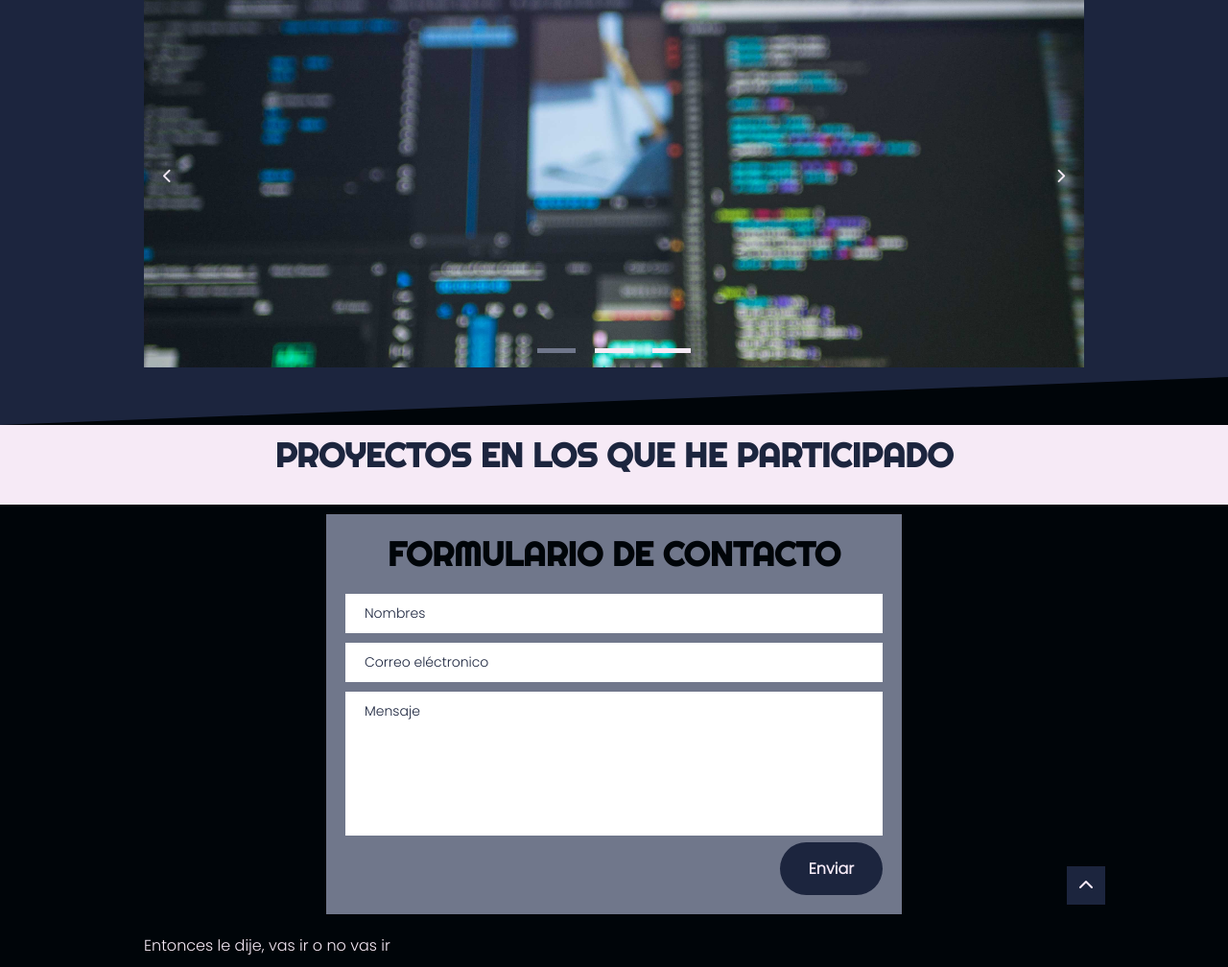
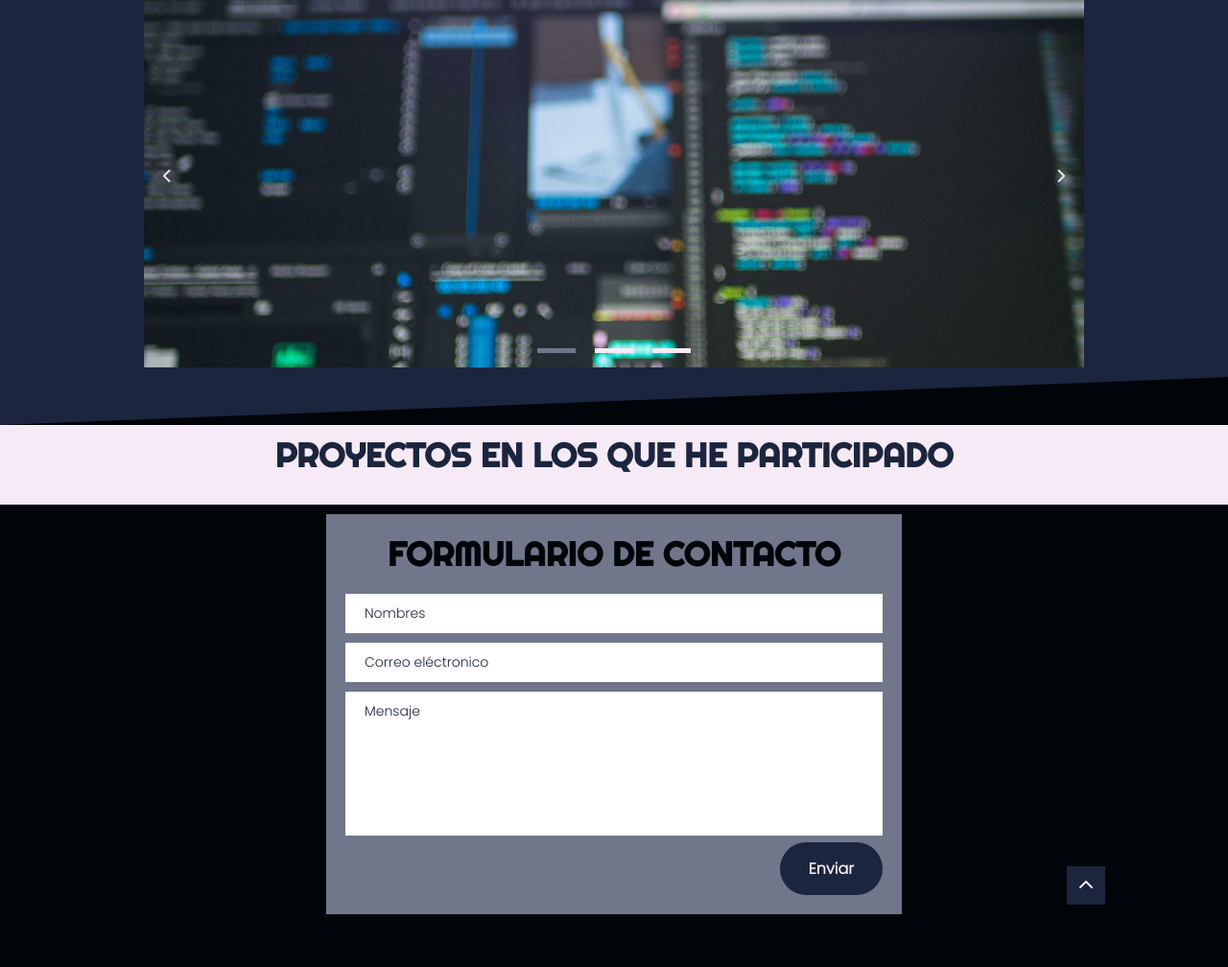
Before and after one commit to Leo270603/Leo270603.github.io, a plain HTML site: page index.html in a window 1280 px wide. Shown: the part 1524-2532 px from the top of the page at 96% size. After the commit the page ends 2507 px from the top, so only its background shows below. Drawn offline with Linux system fonts and the light colour scheme.

Commit message:
Eliminado texto en footer

```diff
--- a/index.html
+++ b/index.html
@@ -142,7 +142,6 @@
     </div>
     <footer>
         <div class="footer max blocks">
-            Entonces le dije, vas ir o no vas ir
         </div>
     </footer>
     <script src="js.js"></script>
```
